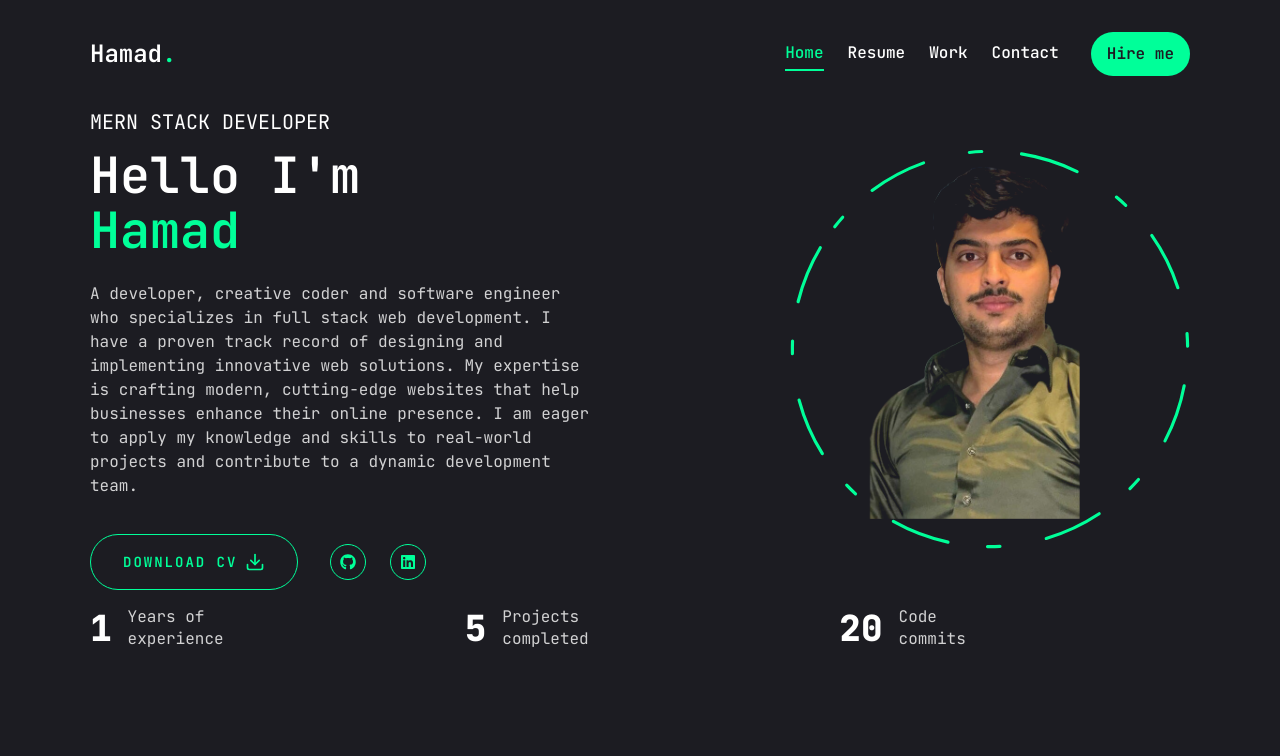
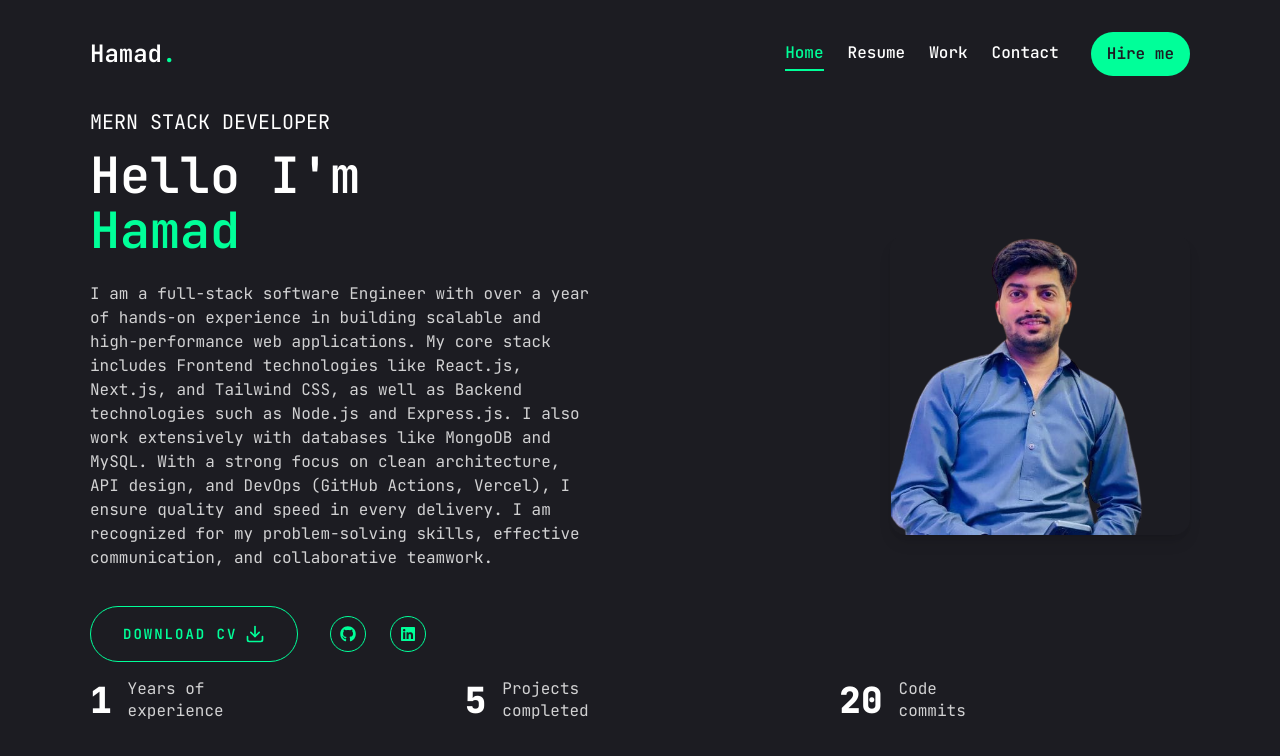
Before and after one commit to hamadali03/h-Portolio, a Next.js app: page / in a window 1280 px wide. Shown: the top 756 px of the page. Built offline with nearby package versions, Linux system fonts and the light colour scheme.

Commit message:
new feature add

```diff
--- a/app/contact/page.jsx
+++ b/app/contact/page.jsx
@@ -11,7 +11,7 @@ const Info=[
   {
     icon:<FaPhoneAlt/>,
     title:'Phone',
-    description:'(+92) 335 404 1185'
+    description:'+92-330-0007100'
   },
   {
     icon:<FaEnvelope/>,
@@ -21,7 +21,7 @@ const Info=[
   {
     icon:<FaMapMarkerAlt/>,
     title:'Address',
-    description:'Lahore'
+    description:'Lahore, Pakistan'
   },
 ]
 import { motion } from 'framer-motion'
--- a/app/page.jsx
+++ b/app/page.jsx
@@ -27,7 +27,14 @@ const Home = () => {
               Hello I'm <br /><span className=' text-accent-default'>Hamad</span>
             </h1>
             <p className='max-w-[500px] text-white/80 mb-9 text-base' >
-            A developer, creative coder and software engineer who specializes in full stack web development. I have a proven track record of designing and implementing innovative web solutions. My expertise is crafting modern, cutting-edge websites that help businesses enhance their online presence. I am eager to apply my knowledge and skills to real-world projects and contribute to a dynamic development team.
+          I am a full-stack software Engineer with over a year of hands-on experience in building
+scalable and high-performance web applications. My core stack includes Frontend
+technologies like React.js, Next.js, and Tailwind CSS, as well as Backend technologies
+such as Node.js and Express.js. I also work extensively with databases like MongoDB and
+MySQL. With a strong focus on clean architecture, API design, and DevOps (GitHub
+Actions, Vercel), I ensure quality and speed in every delivery. I am recognized for my
+problem-solving skills, effective communication, and collaborative teamwork.
+
 
             </p>
             {/* btn and social */}
@@ -41,10 +48,15 @@ const Home = () => {
               </div>
             </div>
           </div>
-          {/* photo */}
-          <div className='order-1 xl:order-none mb-8 xl:mb-0'>
-            <Photo />
-          </div>
+         {/* photo */}
+<div className='order-1 xl:order-none ml-9 mb-8 xl:mb-0'>
+  <img
+    src="/assets/photo1.png"
+    alt="Hamad"
+    className="w-[300px] h-[300px] object-contain rounded-2xl shadow-lg"
+  />
+</div>
+
         </div>
       </div>
       <States />
--- a/app/resume/page.jsx
+++ b/app/resume/page.jsx
@@ -7,14 +7,14 @@ const about={
   title:"About me",
   // description:"Lorem ipsum dolor sit amet consectetur adipisicing elit. Molestias",
   info:[
-    {fieldName:"Name",fieldValue:"Muhammad Hamad"},
-    {fieldName:"Phone",fieldValue:"(+92) 335 404 1185"},
-    {fieldName:"Experience",fieldValue:"1.2 Years"},
+    // {fieldName:"Name",fieldValue:"Muhammad Hamad"},
+    {fieldName:"Phone",fieldValue:"+92-330-0007100"},
+    {fieldName:"Experience",fieldValue:"1 Year"},
     // {fieldName:"Skype",fieldValue:"Luke.01"},
-    {fieldName:"Nationality",fieldValue:"Pakistan"},
+    {fieldName:"From",fieldValue:"Lahore, Pakistan"},
     {fieldName:"Email",fieldValue:"hammad1904054@gmail.com"},
-    {fieldName:"Freelance",fieldValue:"Available"},
-    {fieldName:"Language",fieldValue:"English, Urdu"},
+    // {fieldName:"Freelance",fieldValue:"Available"},
+    {fieldName:"Language",fieldValue:"English, Urdu, Punjabi"},
   ]
 }
 
@@ -23,7 +23,7 @@ const experience={
   title:"My Experience",
   // description:"Lorem ipsum dolor sit amet consectetur adipisicing elit. Molestias",
   items:[
-    {company:"Freelancing",position:"MERN Stack Developer",duration:"3 Months"},
+    {company:"Freelance Project (Upwork)",position:"Gog Security Guards (International)",duration:"6 Months"},
     // {company:"Freelancing",position:"Front-End Developer",duration:"2024"},
     // {company:"E-commerec Startup",position:"Freelance Web Developer",duration:"2020-2021"},
     // {company:"Tech Academy",position:"Teaching Assistant",duration:"2019-2020"},
@@ -38,9 +38,9 @@ const education={
   // description:"Lorem ipsum dolor sit amet consectetur adipisicing elit. Molestias",
   items:[
     {institution:"City College",degree:"ICS",duration:"2017-2019"},
-    {institution:"Virtual University",degree:"BS Information Technology",duration:"2020-2024"},
+    {institution:"Virtual University",degree:"BS Computer Science",duration:"2022-2026"},
     // {institution:"Online Course",degree:"Programming Course",duration:"2020-2021"},
-    {institution:"Tevta institution",degree:"Certified Web Developer",duration:"2023"},
+    {institution:"Tevta institution",degree:"Certified Web Developer",duration:"2020-2021"},
     // {institution:"Design School",degree:"Diploma in Graphic Design",duration:"2016-2018"},
     // {institution:"Community College",degree:"Associate Degree in computer science",duration:"2014-2016"},
 
```
Also changed, not shown: public/assets/photo1.png, 1 other file (tests, documents, lock files or other folders).
